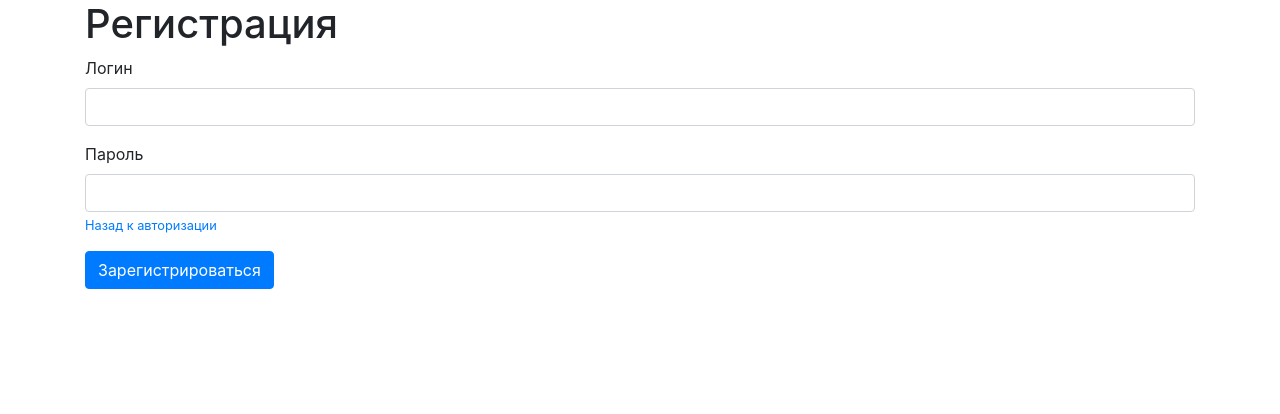
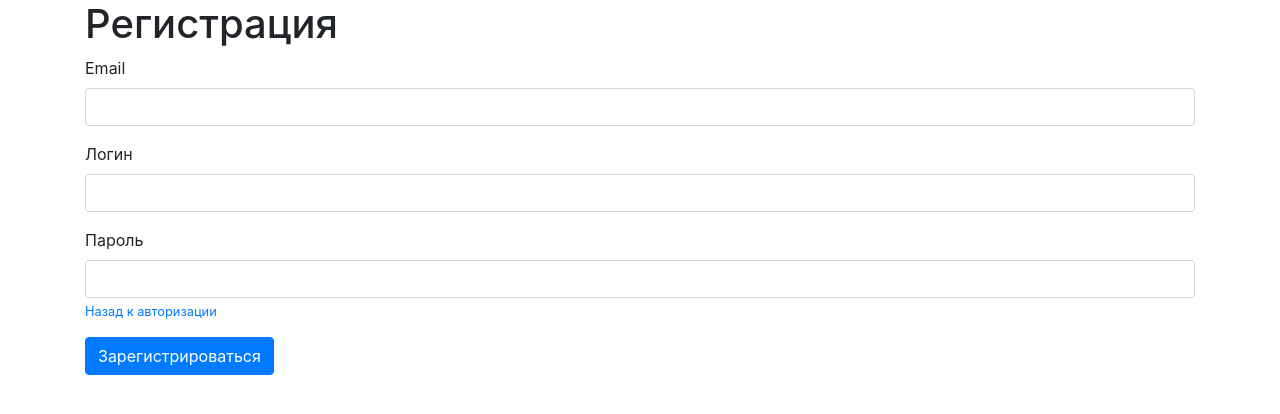
Before and after one commit to N777/auth, a PHP site: page /registr.php in a window 1280 px wide. Shown: the top 414 px of the page. Run offline with PHP 8.4, Linux system fonts and the light colour scheme.

Commit message:
Add files via upload

```diff
--- a/php/reg.php
+++ b/php/reg.php
@@ -1,6 +1,7 @@
 <?php
 $login = filter_var(trim($_POST['login']),FILTER_SANITIZE_STRING);
 $pass = filter_var(trim($_POST['Pass']),FILTER_SANITIZE_STRING);
+$email = filter_var(trim($_POST['Email']),FILTER_SANITIZE_STRING);
 
 if (mb_strlen($login)<2 || mb_strlen($login)>30)
   {
@@ -14,7 +15,7 @@ if (mb_strlen($login)<2 || mb_strlen($login)>30)
     exit;
     }
 $mysql = new mysqli('auth','root','','test');
-$mysql->query("INSERT INTO `auth` ( `login`, `pass`) VALUES ('$login', '$pass')") ;
+$mysql->query("INSERT INTO `auth` ( `login`, `pass`, `email`) VALUES ('$login', '$pass', '$email')") ;
 echo($mysqli->errno);
 header('location: /' );
 
--- a/registr.php
+++ b/registr.php
@@ -10,6 +10,10 @@
     <div class="container">
       <h1>Регистрация</h1>
     <form action="php/reg.php" method="post">
+      <div class="form-group">
+        <label for="exampleInputEmail1">Email</label>
+        <input type="email" class="form-control" name="Email" id="Email" aria-describedby="emailHelp">
+      </div>
         <div class="form-group">
           <label for="exampleInputEmail1">Логин</label>
           <input type="text" class="form-control" name="login" id="login" aria-describedby="emailHelp">
```
Also changed, not shown: php/exit.php (line endings or trailing spaces).
